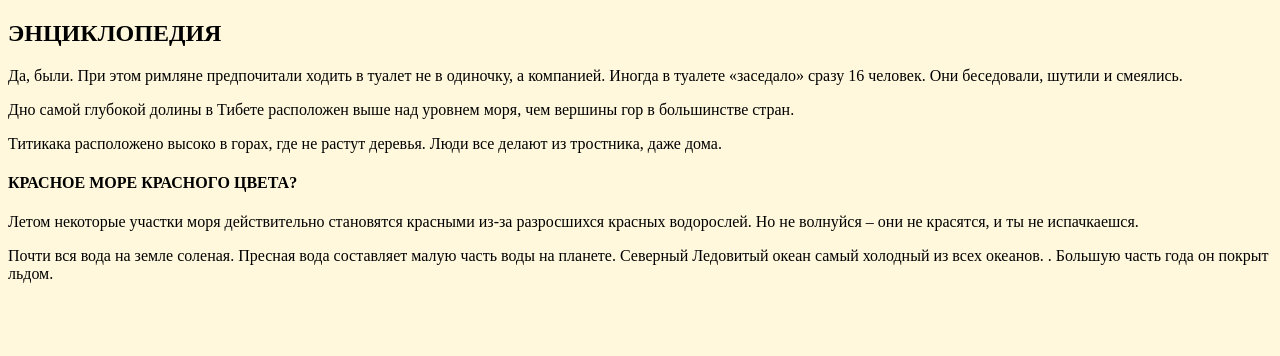
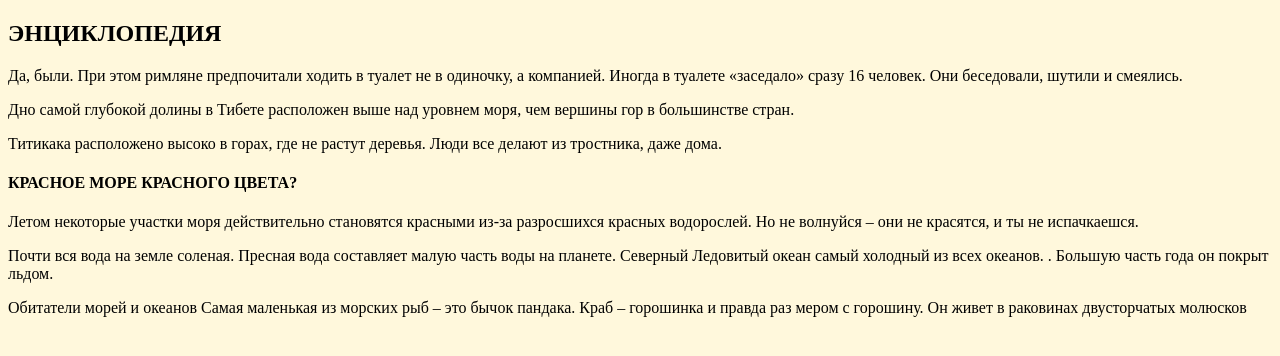
Before and after one commit to DevLabIgor/wiki, a plain HTML site: page index.html in a window 1280 px wide. Drawn offline with Linux system fonts and the light colour scheme.

Commit message:
Update index.html

```diff
--- a/index.html
+++ b/index.html
@@ -22,6 +22,11 @@
 <p>Почти вся вода на земле соленая. Пресная вода составляет малую часть воды на планете.
 Северный Ледовитый океан самый холодный из всех океанов. . Большую часть года он покрыт льдом.
     </p>
+<p>Обитатели морей и океанов
+Самая  маленькая из морских рыб – это бычок пандака.
+
+Краб – горошинка и правда раз мером с горошину. Он  живет в раковинах двусторчатых молюсков
+</p>
 
 </body>
 </html>
```
